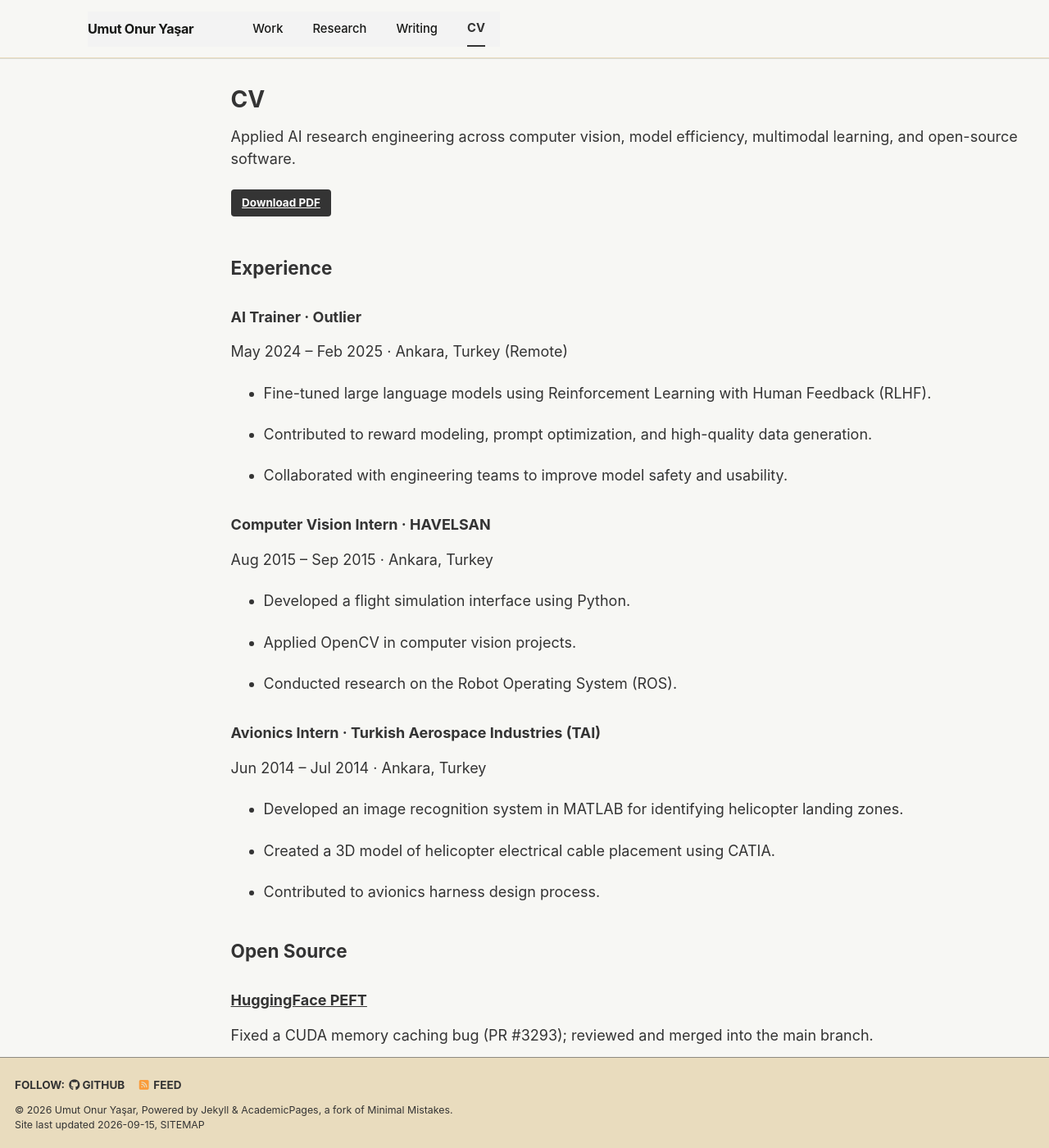
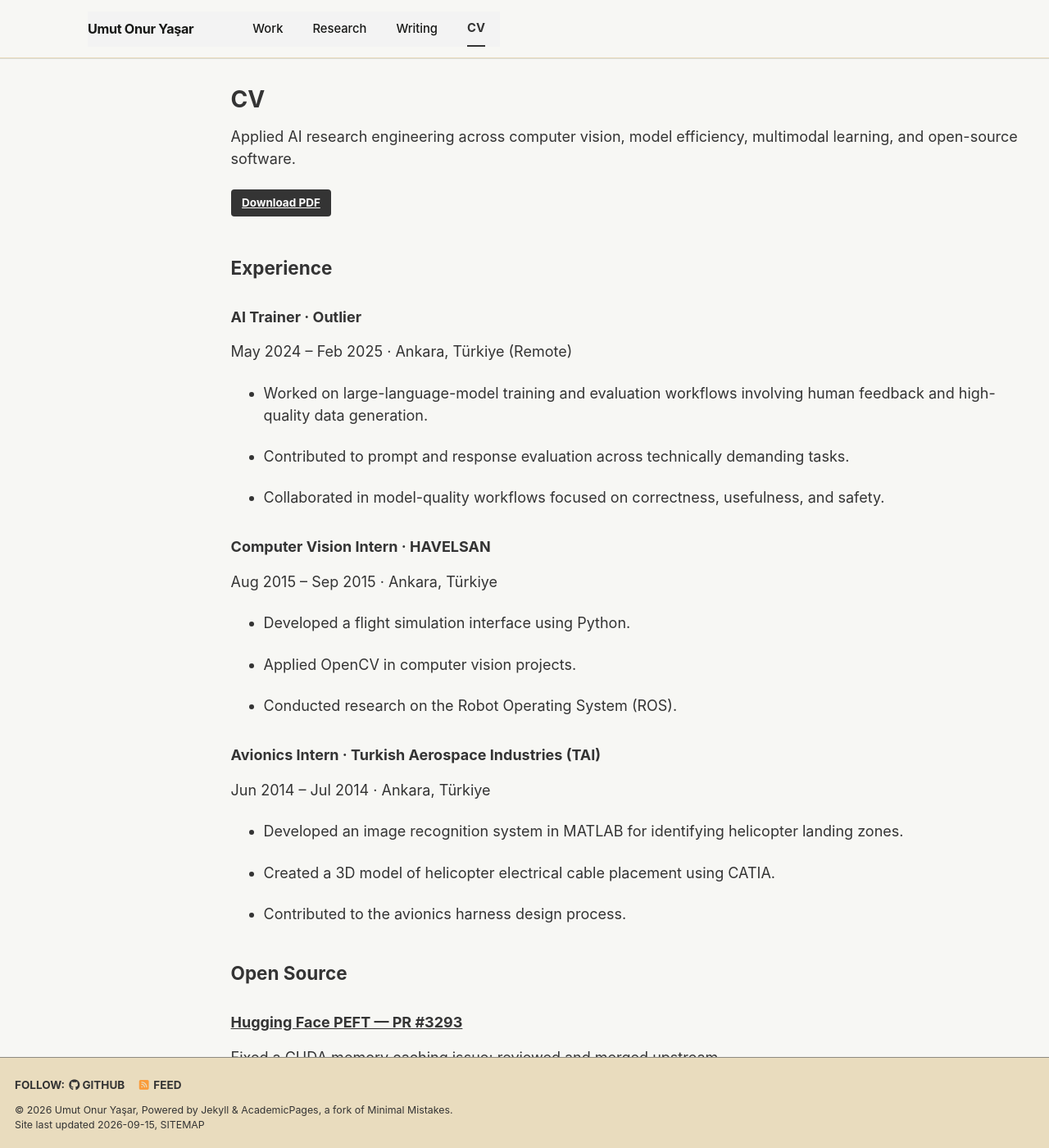
Before and after one commit to umutonuryasar/umutonuryasar.github.io, a Jekyll site: the page built from _pages/cv.md, in a window 1280 px wide and 1400 px high. Shown: the whole window at 82% size. Built offline with Jekyll 4.4.1, drawn with Linux system fonts in a browser that asks for light colours; a script bundle is joined from its source files by our own code; library files that are not in the unit come from our copies; some of the changed text lies outside the part shown.

Commit message:
refresh CV open source and skills

```diff
--- a/_data/cv.yml
+++ b/_data/cv.yml
@@ -1,6 +1,3 @@
-# CV data for Academic Pages
-# Used by _pages/cv.md
-
 education:
   - degree: "B.Sc. in Electrical and Electronics Engineering"
     institution: "Abant İzzet Baysal University"
@@ -10,16 +7,16 @@
   - role: "AI Trainer"
     company: "Outlier"
     period: "May 2024 – Feb 2025"
-    location: "Ankara, Turkey (Remote)"
+    location: "Ankara, Türkiye (Remote)"
     description:
-      - "Fine-tuned large language models using Reinforcement Learning with Human Feedback (RLHF)."
-      - "Contributed to reward modeling, prompt optimization, and high-quality data generation."
-      - "Collaborated with engineering teams to improve model safety and usability."
+      - "Worked on large-language-model training and evaluation workflows involving human feedback and high-quality data generation."
+      - "Contributed to prompt and response evaluation across technically demanding tasks."
+      - "Collaborated in model-quality workflows focused on correctness, usefulness, and safety."
 
   - role: "Computer Vision Intern"
     company: "HAVELSAN"
     period: "Aug 2015 – Sep 2015"
-    location: "Ankara, Turkey"
+    location: "Ankara, Türkiye"
     description:
       - "Developed a flight simulation interface using Python."
       - "Applied OpenCV in computer vision projects."
@@ -28,26 +25,29 @@
   - role: "Avionics Intern"
     company: "Turkish Aerospace Industries (TAI)"
     period: "Jun 2014 – Jul 2014"
-    location: "Ankara, Turkey"
+    location: "Ankara, Türkiye"
     description:
       - "Developed an image recognition system in MATLAB for identifying helicopter landing zones."
       - "Created a 3D model of helicopter electrical cable placement using CATIA."
-      - "Contributed to avionics harness design process."
+      - "Contributed to the avionics harness design process."
 
 opensource:
-  - name: "HuggingFace PEFT"
+  - name: "Hugging Face PEFT — PR #3293"
     link: "https://github.com/huggingface/peft/pull/3293"
-    description: "Fixed a CUDA memory caching bug (PR #3293); reviewed and merged into the main branch."
+    description: "Fixed a CUDA memory caching issue; reviewed and merged upstream."
+  - name: "aisuite — PR #319"
+    link: "https://github.com/andrewyng/aisuite/pull/319"
+    description: "Open-source contribution reviewed and merged upstream."
 
 skills:
-  - category: "Frameworks & Libraries"
-    items: "PyTorch · OpenCV · Ultralytics · NumPy · scikit-learn"
-  - category: "Languages"
-    items: "Python · MATLAB · C++"
-  - category: "Tools & Platforms"
-    items: "CUDA · Git · Linux"
-  - category: "Domains"
-    items: "Deep Learning · Computer Vision · Knowledge Distillation · Object Detection"
+  - category: "ML / Deep Learning"
+    items: "PyTorch · Transformers · OpenCV · NumPy · scikit-learn"
+  - category: "Research"
+    items: "Knowledge Distillation · Contrastive Learning · Object Detection · Multimodal Learning · PEFT"
+  - category: "Engineering"
+    items: "Python · FastAPI · Docker · CUDA · Git · Linux"
+  - category: "Additional"
+    items: "C++ · MATLAB"
 
 certifications:
   - name: "IBM AI Engineering Professional Certificate"
```
